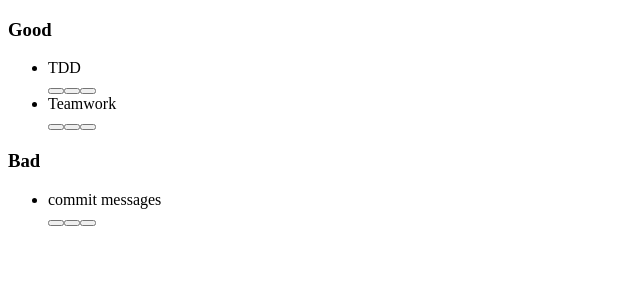
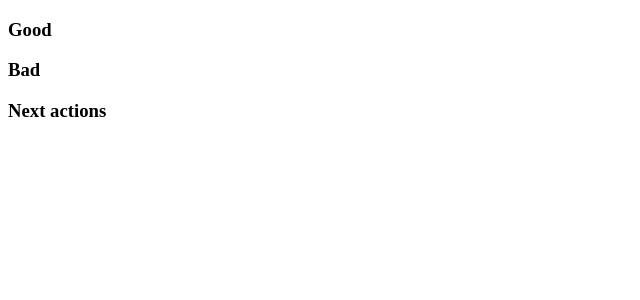
Before and after one commit to klausbayrhammer/distributed-scrum-retro-client, a React app: page / in a window 1280 px wide. Shown: the top 300 px of the page, without its empty margins (0-640 px from the left). Built offline with nearby package versions, Linux system fonts and the light colour scheme; the HTML template or start-up script is replaced by a standard one.

Commit message:
adds initialState for App

```diff
--- a/src/App.js
+++ b/src/App.js
@@ -1,16 +1,16 @@
 import React, {Component} from 'react';
 import Board from './components/Board';
 
-const testdata = [
-    {title: 'Good', cards: [{id: 1, title: 'TDD'}, {id: 1, title: 'Teamwork'}]},
-    {title: 'Bad', cards: [{id: 3, title: 'commit messages'}]}
-];
+class App extends Component {
+    constructor() {
+        super();
+        this.state = {columns: [{title: "Good"}, {title: "Bad"}, {title: "Next actions"}]};
+    }
 
-class App extends Component {
     render() {
         return (
             <div className="App">
-                <Board columns={testdata}/>
+                <Board columns={this.state.columns}/>
             </div>
         );
     }
```
Also changed, not shown: 2 other files (tests, documents, lock files or other folders).
